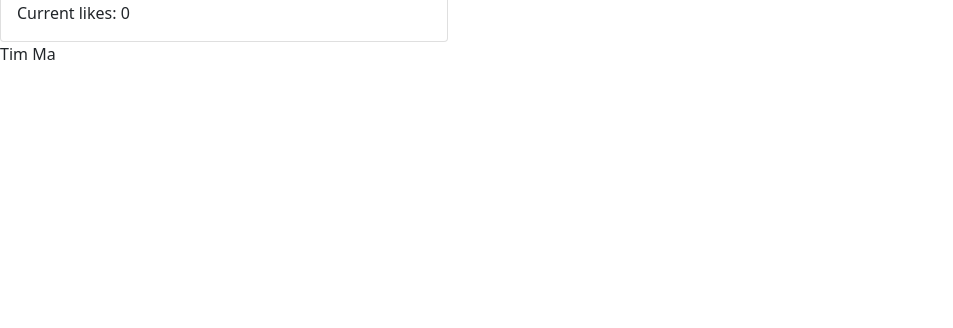
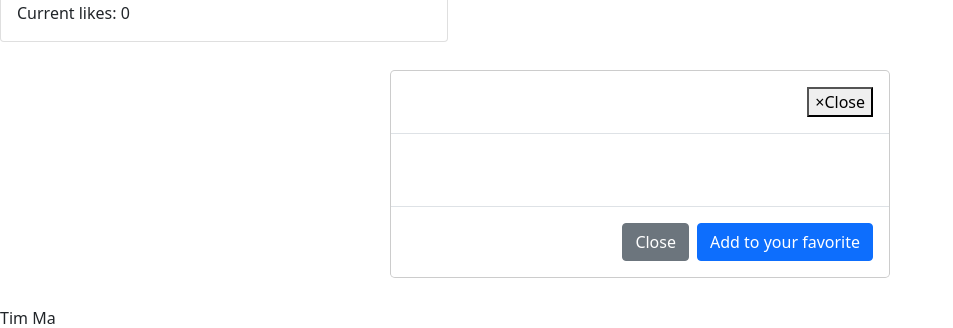
Before and after one commit to tianyitimma/301lab01, a React (Create React App) app: page / in a window 1280 px wide. Shown: the part 9080-9408 px from the top of the page, without its empty margins (0-953 px from the left). Before the commit the page ends 9162 px from the top, so only its background shows below. Built offline with nearby package versions, Linux system fonts and the light colour scheme.

Commit message:
i have the static modal showed up but couldn't pass any information, I will work it little more tomorrow morning

```diff
--- a/src/App.js
+++ b/src/App.js
@@ -2,14 +2,39 @@ import React from 'react';
 import Header from './header';
 import Main from './main';
 import Footer from './footer';
+import beastData from './data.json';
+import SelectedBeast from './SelectedBeast';
 
 // add a common
 class App extends React.Component{
+
+  constructor(props){
+    super(props);
+    this.state ={
+      title: '',
+      image_url: '',
+      description: '',
+    };
+  }
+  clickOnBeast = () => {
+    this.setState({
+      title: this.title,
+      image_url: this.image_url,
+      description: this.description,
+    });
+  }
+
+
+
   render () {
     return (
       <>
         <Header />
-        <Main />
+        <Main beast={beastData} modalBeast={this.clickOnBeast} />
+        <SelectedBeast
+          title={this.state.title}
+          image_url={this.state.image_url}
+          description={this.state.description} />
         <Footer />
       </>
     );
--- a/src/HornedBeast.js
+++ b/src/HornedBeast.js
@@ -12,12 +12,15 @@ class HornedBeast extends React.Component{
 
   click = () => {
     this.setState({likes: this.state.likes + 1});
+    //this.props.modalBeast();
   }
 
   render () {
     return (
-      <Card style={{ width: '28rem' }}>
-        <Card.Img variant="top" src={this.props.image_url} onClick={this.click} />
+      <Card style={{ width: '28rem' }} id={this.props.title}>
+        <Card.Img variant="top" src={this.props.image_url} onClick={this.click}
+          onClick={this.props.modalBeast}
+        />
         <Card.Body>
           <Card.Title>{this.props.title}</Card.Title>
           <Card.Text>
--- /dev/null
+++ b/src/SelectedBeast.js
@@ -0,0 +1,38 @@
+import React from 'react';
+import Modal from 'react-bootstrap/Modal';
+import Button from 'react-bootstrap/Button';
+import 'bootstrap/dist/css/bootstrap.min.css';
+
+class SelectedBeast extends React.Component {
+
+
+  render(){
+    return(
+
+      <>
+        <Modal.Dialog>
+          <Modal.Header closeButton>
+            <Modal.Title>{this.props.title}</Modal.Title>
+          </Modal.Header>
+
+          <Modal.Body>
+            <img src={this.props.image_url} alt={this.props.description} />
+            <p>{this.props.description}</p>
+          </Modal.Body>
+
+          <Modal.Footer>
+            <Button variant="secondary">Close</Button>
+            <Button variant="primary">Add to your favorite</Button>
+          </Modal.Footer>
+        </Modal.Dialog>
+      </>
+
+
+    );
+  }
+}
+
+
+
+
+export default SelectedBeast;
--- /dev/null
+++ b/src/data.json
@@ -0,0 +1,142 @@
+[
+  {
+    "image_url": "http://3.bp.blogspot.com/_DBYF1AdFaHw/TE-f0cDQ24I/AAAAAAAACZg/l-FdTZ6M7z8/s1600/Unicorn_and_Narwhal_by_dinglehopper.jpg",
+    "title": "UniWhal",
+    "description": "A unicorn and a narwhal nuzzling their horns",
+    "keyword": "narwhal",
+    "horns": 1
+  },
+  {
+    "image_url": "https://images.unsplash.com/photo-1512636618879-bbe79107e9e3?ixlib=rb-0.3.5&ixid=eyJhcHBfaWQiOjEyMDd9&s=bd9460ee6d1ddbb6b1ca7be86dfc4590&auto=format&fit=crop&w=1825&q=80",
+    "title": "Rhino Family",
+    "description": "Mother (or father) rhino with two babies",
+    "keyword": "rhino",
+    "horns": 2
+  },
+  {
+    "image_url": "https://www.dhresource.com/0x0s/f2-albu-g5-M00-1A-11-rBVaI1hsIIiALxKzAAIHjSU3VkE490.jpg/wholesale-halloween-costume-prop-unicorn.jpg",
+    "title": "Unicorn Head",
+    "description": "Someone wearing a creepy unicorn head mask",
+    "keyword": "unicorn",
+    "horns": 1
+  },
+  {
+    "image_url": "https://images.unsplash.com/photo-1518946222227-364f22132616?ixlib=rb-0.3.5&ixid=eyJhcHBfaWQiOjEyMDd9&s=4836a6fca62e7dce9324346bacfde085&auto=format&fit=crop&w=2534&q=80",
+    "title": "UniLego",
+    "description": "Lego figurine dressed in a unicorn outfit",
+    "keyword": "unilego",
+    "horns": 1
+  },
+  {
+    "image_url": "https://i.pinimg.com/736x/b4/61/06/b46106830b841017ea59870b27ec18dc--narwhals-a-unicorn.jpg",
+    "title": "Basically a unicorn",
+    "description": "A narwhal is basically a unicorn after all, right?",
+    "keyword": "narwhal",
+    "horns": 1
+  },
+  {
+    "image_url": "https://i.pinimg.com/originals/16/cf/2a/16cf2a0b3fd51b9bee08bb6296193b75.jpg",
+    "title": "#truth",
+    "description": "The truth behind narwhals",
+    "keyword": "narwhal",
+    "horns": 1
+  },
+  {
+    "image_url": "https://secure.img1-ag.wfcdn.com/im/17007094/resize-h800%5Ecompr-r85/3589/35892451/Baby+Rhino+Figurine.jpg",
+    "title": "Baby Rhino",
+    "description": "This is actually a figurine but it looks kinda real",
+    "keyword": "rhino",
+    "horns": 2
+  },
+  {
+    "image_url": "https://vignette.wikia.nocookie.net/landbeforetime/images/c/c3/Cera_infobox.png/revision/latest?cb=20180422005003",
+    "title": "Cera",
+    "description": "Three horns but still, horns. And who doesn't like The Land Before Time?",
+    "keyword": "triceratops",
+    "horns": 3
+  },
+  {
+    "image_url": "https://ae01.alicdn.com/kf/HTB18GwSQVXXXXaZaXXXq6xXFXXXh/Animal-Cosplay-Costume-Narwhal-Onesie-Mens-Womens-Cartoon-Whale-Pajamas.jpg",
+    "title": "Narwhal costume",
+    "description": "A woman wearing a blue narwhal costume",
+    "keyword": "narwhal",
+    "horns": 1
+  },
+  {
+    "image_url": "https://www.shopmascot.com/image/cache/mascotnew/new196-800x800.jpg",
+    "title": "Rhino costume",
+    "description": "Mascots have to get their costumes somewhere",
+    "keyword": "rhino",
+    "horns": 2
+  },
+  {
+    "image_url": "https://www.tinselbox.com/wp-content/uploads/2018/03/I-BELIEVE-IN-UNICORNS-FREE-PRINTABLE-WATERCOLOR-7-of-1.jpg",
+    "title": "Believe",
+    "description": "I believe in unicorns, do you?",
+    "keyword": "unicorn",
+    "horns": 1
+  },
+  {
+    "image_url": "https://upload.wikimedia.org/wikipedia/commons/thumb/3/38/Markhor_Schraubenziege_Capra_falconeri_Zoo_Augsburg-02.jpg/220px-Markhor_Schraubenziege_Capra_falconeri_Zoo_Augsburg-02.jpg",
+    "title": "Markhor",
+    "description": "These wild goats eat snakes, then secrete a foam that locals fight over for the antivemon properties -- how cool is that?",
+    "keyword": "markhor",
+    "horns": 2
+  },
+  {
+    "image_url": "http://www.zooborns.com/.a/6a010535647bf3970b0223c84d5959200c-800wi",
+    "title": "Baby markhor",
+    "description": "Even the babies are adorable",
+    "keyword": "markhor",
+    "horns": 2
+  },
+  {
+    "image_url": "https://images.unsplash.com/photo-1558560063-931ca9822a0c?ixlib=rb-1.2.1&ixid=eyJhcHBfaWQiOjEyMDd9&auto=format&fit=crop&w=634&q=80",
+    "title": "Mouflon",
+    "description": "Those horns though",
+    "keyword": "mouflon",
+    "horns": 2
+  },
+  {
+    "image_url": "https://images.unsplash.com/photo-1556890077-020ec300d5db?ixlib=rb-1.2.1&ixid=eyJhcHBfaWQiOjEyMDd9&auto=format&fit=crop&w=1353&q=80",
+    "title": "Addax",
+    "description": "This guy is basically extinct but survives well in captivity, so they're frequently found in zoos",
+    "keyword": "addax",
+    "horns": 2
+  },
+  {
+    "image_url": "https://cbsnews3.cbsistatic.com/hub/i/r/2013/03/05/5b414225-a645-11e2-a3f0-029118418759/thumbnail/620x350/2d4cf24685b45c22912e64d2004fec8d/Baby_Mouflon_Wild_Sheep.jpg",
+    "title": "Baby mouflon",
+    "description": "The cuteness that is a baby mouflon asleep",
+    "keyword": "mouflon",
+    "horns": 2
+  },
+  {
+    "image_url": "https://images.unsplash.com/photo-1514036783265-fba9577fc473?ixlib=rb-1.2.1&ixid=eyJhcHBfaWQiOjEyMDd9&auto=format&fit=crop&w=1350&q=80",
+    "title": "Happy Jackson's Chameleon",
+    "description": "These are really common in Hawaii",
+    "keyword": "chameleon",
+    "horns": 2
+  },
+  {
+    "image_url": "https://imgc.allpostersimages.com/img/print/posters/dlillc-jackson-s-chameleon_a-G-13448768-14258384.jpg",
+    "title": "Serious Jackson's Chameleon",
+    "description": "This one is very serious.",
+    "keyword": "chameleon",
+    "horns": 3
+  },
+  {
+    "image_url": "https://www.nps.gov/band/learn/nature/images/short-horned-lizard-open-mouth-18.jpg?maxwidth=650&autorotate=false",
+    "title": "Horned Lizard",
+    "description": "Fave food: ants",
+    "keyword": "lizard",
+    "horns": 100
+  },
+  {
+    "image_url": "https://upload.wikimedia.org/wikipedia/commons/thumb/d/df/Smaug_par_David_Demaret.jpg/290px-Smaug_par_David_Demaret.jpg",
+    "title": "Smaug",
+    "description": "Fan illustration of Smaug from 'The Hobbit'",
+    "keyword": "dragon",
+    "horns": 100
+  }
+]
--- a/src/main.js
+++ b/src/main.js
@@ -1,13 +1,27 @@
 import React from 'react';
 import HornedBeast from './HornedBeast';
-import {beastData} from './data';
+
 
 class Main extends React.Component{
+  constructor(props) {
+    super(props);
+    this.state = {
+
+    };
+
+  }
+
   render () {
     return (
       <div className="main">
-        {beastData.map(item =>
-          <HornedBeast title={item.title} image_url={item.image_url} description={item.description} />
+        {this.props.beast.map(item =>
+          <HornedBeast
+            id={item.index}
+            title={item.title}
+            image_url={item.image_url}
+            description={item.description}
+
+          />
         )}
       </div>
     );
```
